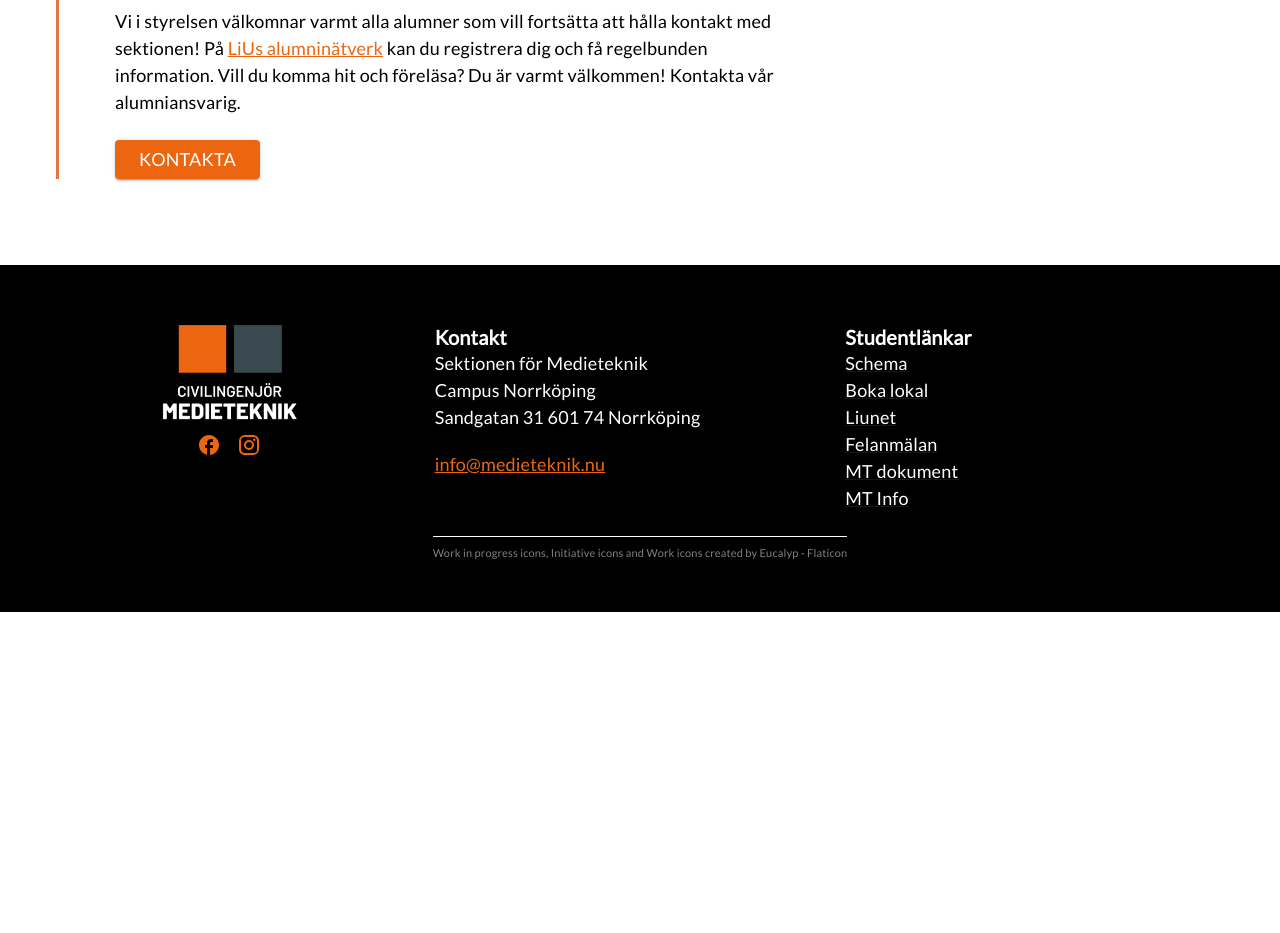
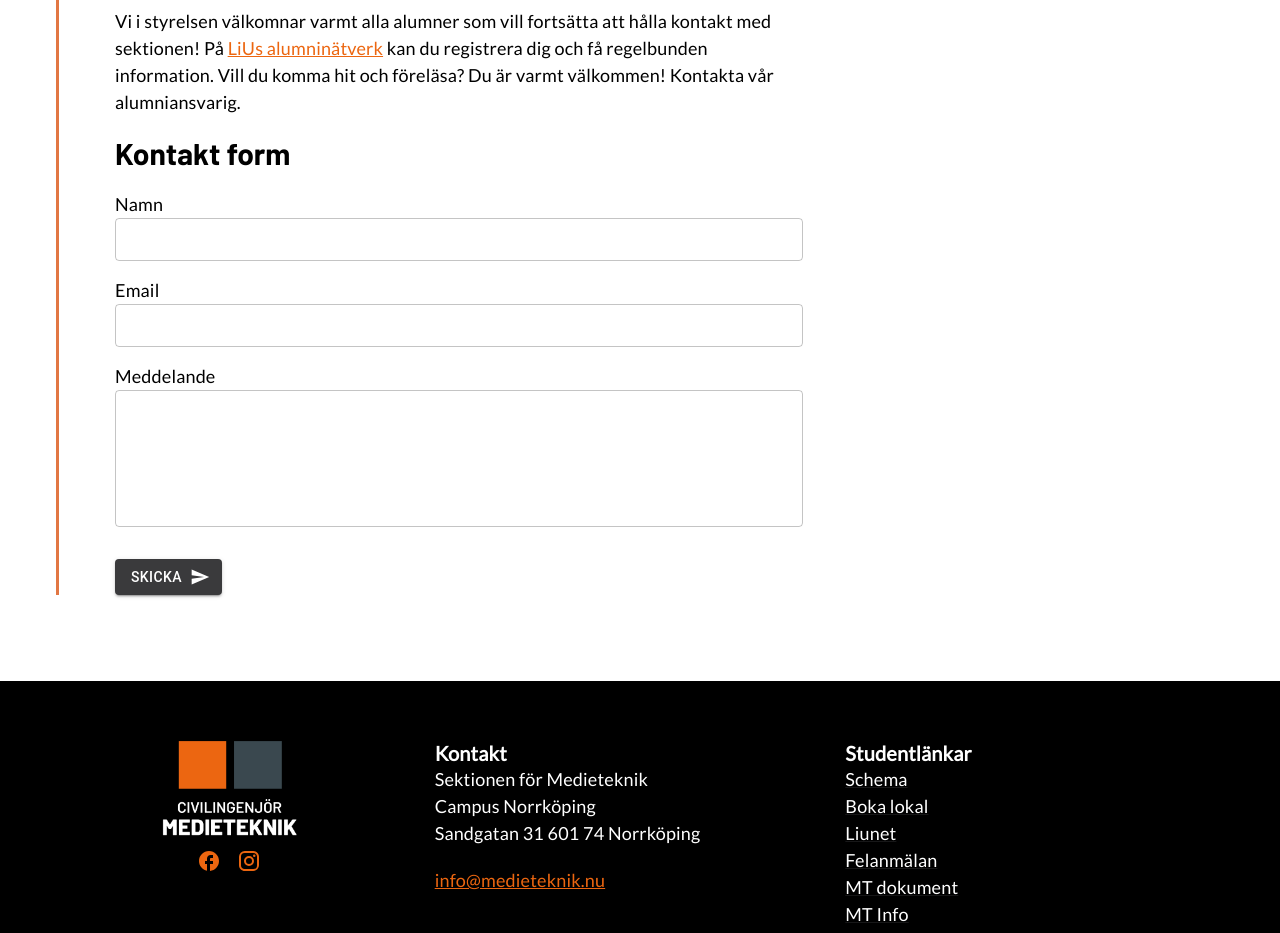
Before and after one commit to webbchef/medieteknik, a Next.js app: page /about in a window 1280 px wide. Shown: the part 2640-3573 px from the top of the page. Before the commit the page ends 3252 px from the top, so only its background shows below. Built offline with nearby package versions, Linux system fonts and the light colour scheme.

Commit message:
contact form fixad

```diff
--- /dev/null
+++ b/components/ContactForm.tsx
@@ -0,0 +1,147 @@
+import React, { useEffect, useRef, useState } from "react";
+import emailjs from "@emailjs/browser";
+// import styled from "styled-components";
+
+import { Typography, Grid, Box, TextField, Button } from "@mui/material";
+// import styles from "@/styles/Home.module.css";
+import styles from "../../styles/Home.module.css";
+import SendIcon from "@mui/icons-material/Send";
+
+// npm i @emailjs/browser
+
+interface Props {
+  openSnackBar: () => void;
+}
+
+const Contact = (props: Props) => {
+  const form = useRef<HTMLFormElement | null>(null);
+  const [error, setError] = useState<boolean>(false);
+
+  const sendEmail = (e: React.FormEvent<HTMLFormElement>) => {
+    setError(true);
+    e.preventDefault();
+
+    if (form.current) {
+      emailjs
+        .sendForm(
+          "service_1bc78oi",
+          "template_tis04xh",
+          form.current,
+          "Kox8GYR9pMDNYETzW"
+        )
+        .then(
+          (result) => {
+            console.log(result.text);
+            // setError(false);
+            console.log("message sent");
+          },
+          // tried to send, not successful
+          (error) => {
+            console.log(error.text);
+            setError(true);
+          }
+        );
+    } else {
+      setError(true);
+    }
+  };
+
+  useEffect(() => {
+    if (error) {
+      props.openSnackBar();
+    }
+  }, [error]);
+  // varje gång error ändras från true and false vice versa
+
+  return (
+    <Grid sx={{ width: "100%" }}>
+      <Typography variant="h3">Kontakt form</Typography>
+
+      <form ref={form} onSubmit={sendEmail} className="form">
+        <Typography sx={{ marginTop: "1rem" }}>Namn</Typography>
+        <TextField
+          fullWidth
+          id="fullWidth"
+          size="small"
+          type="text"
+          name="user_name"
+        />
+        <Typography sx={{ marginTop: "1rem" }}>Email</Typography>
+        <TextField
+          fullWidth
+          id="fullWidth"
+          size="small"
+          type="email"
+          name="user_email"
+        />
+        <Typography sx={{ marginTop: "1rem" }}>Meddelande</Typography>
+        <TextField
+          id="outlined-multiline-static"
+          multiline
+          fullWidth
+          rows={4}
+          // defaultValue="Default Value"
+          name="message"
+        />
+        <Button
+          type="submit"
+          defaultValue="Send"
+          variant="contained"
+          endIcon={<SendIcon />}
+          sx={{ marginTop: "2rem", cursor: "pointer" }}
+        >
+          Skicka
+        </Button>
+      </form>
+    </Grid>
+  );
+};
+
+export default Contact;
+
+// Styles
+// const StyledContactForm = styled.div`
+//   width: 400px;
+//   form {
+//     display: flex;
+//     align-items: flex-start;
+//     flex-direction: column;
+//     width: 100%;
+//     font-size: 16px;
+//     input {
+//       width: 100%;
+//       height: 35px;
+//       padding: 7px;
+//       outline: none;
+//       border-radius: 5px;
+//       border: 1px solid rgb(220, 220, 220);
+//       &:focus {
+//         border: 2px solid rgba(0, 206, 158, 1);
+//       }
+//     }
+//     textarea {
+//       max-width: 100%;
+//       min-width: 100%;
+//       width: 100%;
+//       max-height: 100px;
+//       min-height: 100px;
+//       padding: 7px;
+//       outline: none;
+//       border-radius: 5px;
+//       border: 1px solid rgb(220, 220, 220);
+//       &:focus {
+//         border: 2px solid rgba(0, 206, 158, 1);
+//       }
+//     }
+//     label {
+//       margin-top: 1rem;
+//     }
+//     input[type="submit"] {
+//       margin-top: 2rem;
+//       cursor: pointer;
+//       background: rgb(249, 105, 14);
+//       color: white;
+//       border: none;
+//     }
+//   }
+// `;
--- a/package.json
+++ b/package.json
@@ -9,6 +9,7 @@
     "lint": "next lint"
   },
   "dependencies": {
+    "@emailjs/browser": "^3.11.0",
     "@emotion/core": "^11.0.0",
     "@emotion/react": "^11.10.6",
     "@emotion/styled": "^11.10.6",
@@ -19,6 +20,7 @@
     "@mui/system": "^5.10.8",
     "@types/react": "^18.0.27",
     "@types/react-dom": "^18.0.10",
+    "emailjs": "^4.0.1",
     "framer-motion": "^7.5.3",
     "hamburger-react": "^2.5.0",
     "next": "^12.3.4",
--- a/pages/about/index.tsx
+++ b/pages/about/index.tsx
@@ -14,6 +14,10 @@ import SocialMediaIcons from "../../components/general/SocialMediaIcons";
 import StyledButton from "../../components/general/StyledButton";
 import ImageWithSummary from "../../components/general/ImageWithSummary";
 
+import ContactForm from "../../components/ContactForm";
+import Snackbar from "@mui/material/Snackbar";
+import Alert from "@mui/material/Alert";
+
 // export default function PresentationPage() {
 const PresentationPage: NextPage = () => {
   const { isMobile, isIpad, isDesktop } = useContext(MobileStateContext);
@@ -27,9 +31,15 @@ const PresentationPage: NextPage = () => {
   const [modalOpen, setModalOpen] = useState<boolean>(false);
   const [activeUser, setActiveUser] = useState<number>(0);
 
+  const [snackbarOpen, setSnackbarOpen] = useState<boolean>(false);
+
   function handleUserClick(index: number) {
     setActiveUser(index);
     setModalOpen(true);
+  }
+
+  function openSnackBar() {
+    setSnackbarOpen(true);
   }
 
   return (
@@ -289,7 +299,7 @@ const PresentationPage: NextPage = () => {
                 alumniansvarig.
               </Typography>
 
-              <Button
+              {/* <Button
                 variant="contained"
                 color="secondary"
                 sx={{ marginTop: 3 }}
@@ -309,7 +319,23 @@ const PresentationPage: NextPage = () => {
                 >
                   Kontakta
                 </Typography>
-              </Button>
+              </Button> */}
+              <ContactForm openSnackBar={openSnackBar} />
+
+              <Snackbar
+                open={snackbarOpen}
+                autoHideDuration={3000}
+                onClose={() => setSnackbarOpen(false)}
+              >
+                <Alert
+                  onClose={() => setSnackbarOpen(false)}
+                  severity="success"
+                  variant="filled"
+                  sx={{ width: "100%" }}
+                >
+                  This is a success message!
+                </Alert>
+              </Snackbar>
             </Grid>
           </Grid>
 
--- a/styles/Home.module.css
+++ b/styles/Home.module.css
@@ -117,6 +117,16 @@
   margin-left: 0.5rem;
 }
 
+/* Contact form CSS */
+.form {
+  display: flex;
+  align-items: flex-start;
+  flex-direction: column;
+  width: 40%;
+  font-size: 16px;
+}
+
+
 @media (max-width: 600px) {
   .grid {
     width: 100%;
```
Also changed, not shown: 1 other file (tests, documents, lock files or other folders).
